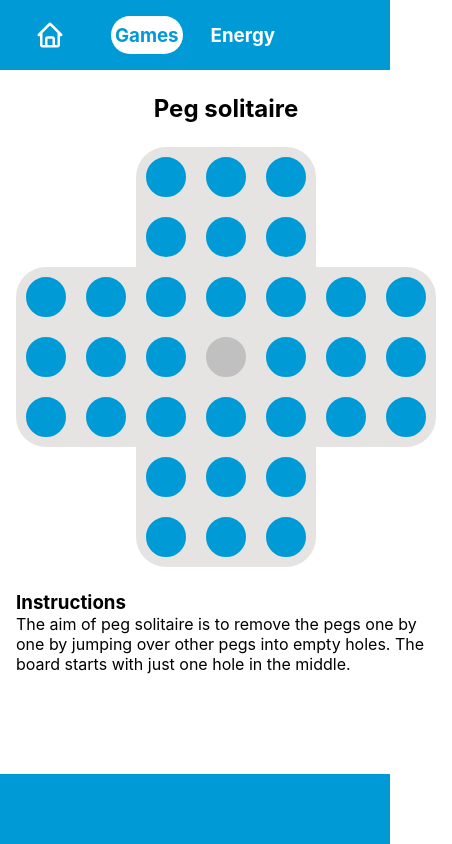
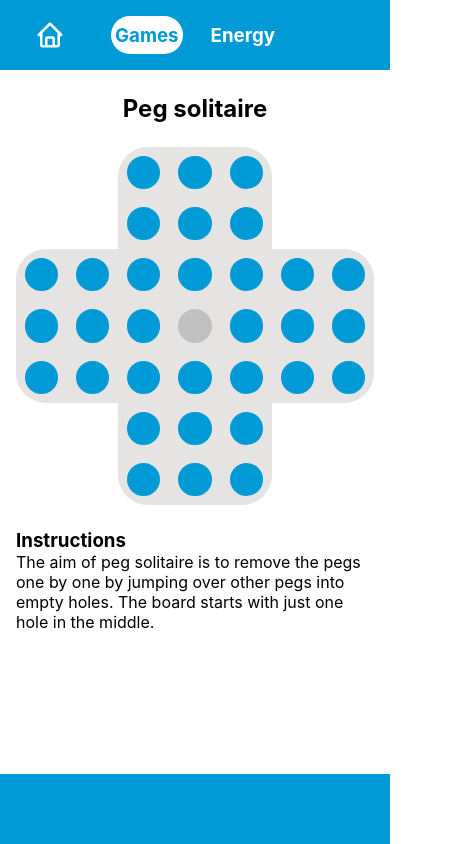
Before and after one commit to JoachimAA/iamjoachim, a Gatsby site: page /games/peg-solitaire in a window 390 px wide. Shown: the whole page, 452 px wide, since content can reach past the window. Built offline with nearby package versions, Linux system fonts and the light colour scheme; Gatsby itself is replaced by a stand-in of ours.

Commit message:
fix up website deployment and make peg solitaire board responsive

```diff
--- a/gatsby-browser.tsx
+++ b/gatsby-browser.tsx
@@ -1,8 +1,16 @@
 import "./src/styles/global.css";
 import React from "react";
 import PageLayout from "./src/components/PageLayout";
+import { createRoot } from "react-dom/client";
 
 export function onRouteUpdate({ location, prevLocation }: any) {}
+
+export const replaceHydrateFunction = () => {
+  return (element, container) => {
+    const root = createRoot(container);
+    root.render(element);
+  };
+};
 
 export function wrapPageElement({ element, props }) {
   return <PageLayout {...props}>{element}</PageLayout>;
--- a/gatsby-config.ts
+++ b/gatsby-config.ts
@@ -3,13 +3,13 @@ import type { GatsbyConfig } from "gatsby";
 const config: GatsbyConfig = {
   siteMetadata: {
     title: `iamjoachim`,
-    siteUrl: `https://www.yourdomain.tld`,
+    siteUrl: `https://www.iamjoachim.com`,
   },
   // More easily incorporate content into your pages through automatic TypeScript type generation and better GraphQL IntelliSense.
   // If you use VSCode you can also use the GraphQL plugin
   // Learn more at: https://gatsby.dev/graphql-typegen
   graphqlTypegen: true,
-  pathPrefix: "/iamjoachim",
+  pathPrefix: "/",
   plugins: ["gatsby-plugin-styled-components"],
 };
 
--- a/package.json
+++ b/package.json
@@ -1,5 +1,5 @@
 {
-  "homepage": "https://www.iamjoachim.com",
+  "homepage": "https://iamjoachim.com",
   "name": "iamjoachim",
   "version": "1.0.0",
   "private": true,
--- a/src/components/games/peg-solitaire/Nodes.tsx
+++ b/src/components/games/peg-solitaire/Nodes.tsx
@@ -166,6 +166,11 @@ export default function Nodes() {
             style={{
               gridColumn: node.column,
               gridRow: node.row,
+              width: "100%",
+              height: "100%",
+              display: "flex",
+              justifyContent: "center",
+              alignItems: "center",
             }}
             onClick={() => onClickNode(idx, node.empty)}
           >
--- a/src/components/games/peg-solitaire/PegNode.tsx
+++ b/src/components/games/peg-solitaire/PegNode.tsx
@@ -15,8 +15,8 @@ const NodeContainer = styled("div")<{ selected: boolean; empty: boolean }>`
   outline: ${props.selected ? "2px solid black" : "none"};
   border: 2px solid #E5E4E2;
   border-radius: 100px;
-  height: 40px;
-  width: 40px;
+  height: calc(100% - 35%);
+  width: calc(100% - 35%);
   background-color: ${props.empty ? "#C0C0C0" : "var(--primary-color)"};
   `}
 `;
--- a/src/components/games/peg-solitaire/PegSolitaire.tsx
+++ b/src/components/games/peg-solitaire/PegSolitaire.tsx
@@ -25,6 +25,8 @@ const Root = styled("div")({
 
 const GameBoard = styled("div")({
   display: "grid",
-  gridTemplateColumns: "repeat(7, 60px)",
-  gridTemplateRows: "repeat(7, 60px)",
+  gridTemplateColumns: "repeat(7, calc(100% / 7))",
+  gridTemplateRows: "repeat(7, calc(100% / 7))",
+  width: "100%",
+  aspectRatio: "1 / 1",
 });
--- a/src/pages/energy.tsx
+++ b/src/pages/energy.tsx
@@ -69,6 +69,8 @@ export default function Energy({ data }: EnergyProps) {
   };
 
   return (
+    <>
+      {energyData ? (
         <EnergyContainer>
           <H3 message="UK National Grid Generation Mix" />
           <Body message="This chart show the current mix of fuel types being used to generate electricity for the National Grid. The data comes from the Carbon Intensity API." />
@@ -81,6 +83,10 @@ export default function Energy({ data }: EnergyProps) {
           />
           <Doughnut data={doughnutData} />
         </EnergyContainer>
+      ) : (
+        <Body message="No data to show" />
+      )}
+    </>
   );
 }
 
```
Lines whose indentation alone changed are shown as unchanged.
